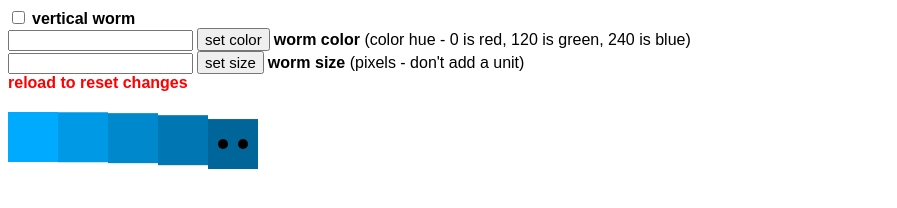
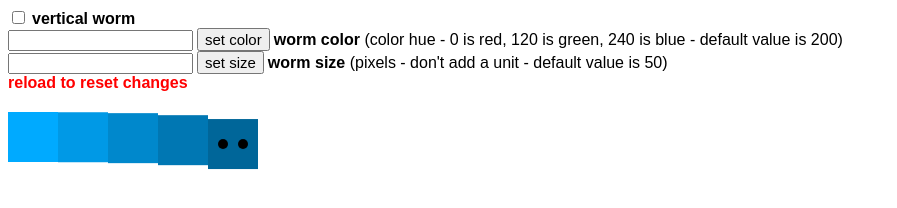
Before and after one commit to Arq091/wiggly-worm, a plain HTML site: page index.html in a window 1280 px wide. Shown: the whole page, without its empty margins (0-897 px from the left). Drawn offline with Linux system fonts and the light colour scheme.

Commit message:
Update index.html

```diff
--- a/index.html
+++ b/index.html
@@ -18,12 +18,12 @@
             <div>
                 <input type="text" name="clr" id="clr">
                 <button onclick="setcolor()">set color</button>
-                <label><strong>worm color</strong> (color hue - 0 is red, 120 is green, 240 is blue)</label>
+                <label><strong>worm color</strong> (color hue - 0 is red, 120 is green, 240 is blue - default value is 200)</label>
             </div>
             <div>
                 <input type="text" name="sz" id="sz">
                 <button onclick="setsize()">set size</button>
-                <label><strong>worm size</strong> (pixels - don't add a unit)</label>
+                <label><strong>worm size</strong> (pixels - don't add a unit - default value is 50)</label>
             </div>
             <div>
                 <label class="warning">reload to reset changes</label>
```
